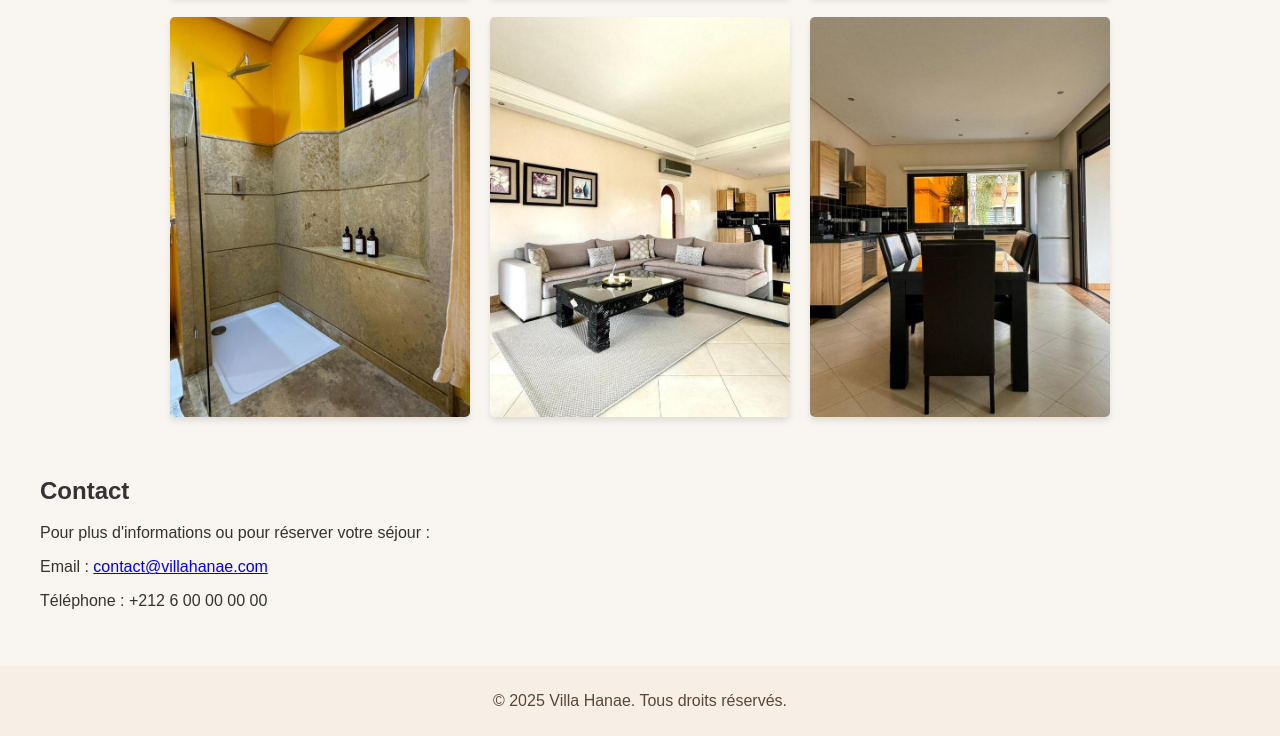
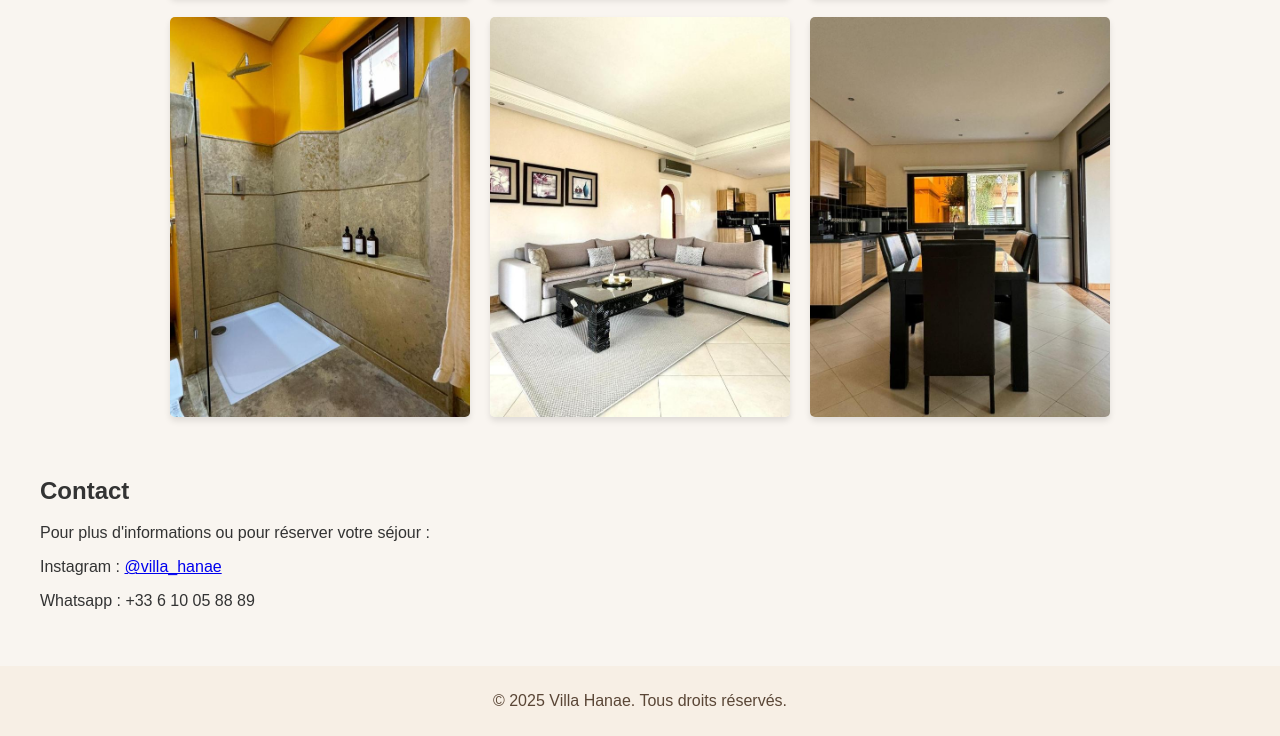
Before and after one commit to kalidux/villahanae, a plain HTML site: page index.html in a window 1280 px wide. Shown: the part 2496-3232 px from the top of the page. Drawn offline with Linux system fonts and the light colour scheme.

Commit message:
Update index.html

```diff
--- a/index.html
+++ b/index.html
@@ -156,8 +156,8 @@
     <section id="contact">
         <h2>Contact</h2>
         <p>Pour plus d'informations ou pour réserver votre séjour :</p>
-        <p>Email : <a href="mailto:contact@villahanae.com">contact@villahanae.com</a></p>
-        <p>Téléphone : +212 6 00 00 00 00</p>
+        <p>Instagram : <a href="https://www.instagram.com/villa_hanae/" target="_blank">@villa_hanae</a></p>
+        <p>Whatsapp : +33 6 10 05 88 89</p>
     </section>
     <footer>
         <p>&copy; 2025 Villa Hanae. Tous droits réservés.</p>
```
